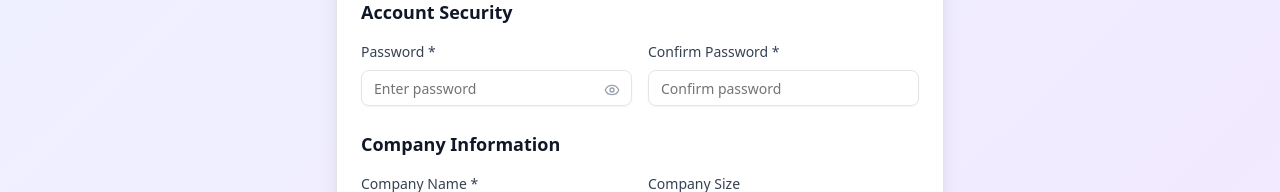
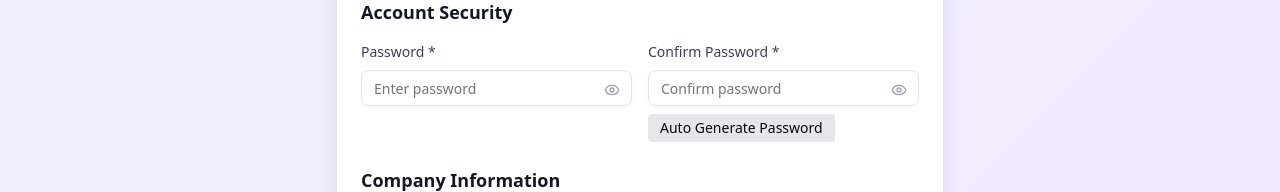
Before and after one commit to gauravpatel01/CareerNest, a React (Vite) app in the folder frontend/: page /p/recruiterauth in a window 1280 px wide. Both pictures are taken after a click on the button "Sign up for free". Shown: the part 530-722 px from the top of the page. Built offline with nearby package versions, Linux system fonts and the light colour scheme; no server answers.

Commit message:
auto generate password

```diff
--- a/frontend/src/Pages/RecruiterAuth.jsx
+++ b/frontend/src/Pages/RecruiterAuth.jsx
@@ -30,6 +30,18 @@ export default function RecruiterAuth() {
     company_website: "",
     company_description: ""
   });
+  // Remove passwordLength state and generatePassword function
+
+  // Add state for password generation
+  const generatePassword = () => {
+    const length = 12;
+    const characters = 'ABCDEFGHIJKLMNOPQRSTUVWXYZabcdefghijklmnopqrstuvwxyz0123456789!@#$%^&*()_+{}[]<>?,.';
+    let result = '';
+    for (let i = 0; i < length; i++) {
+      result += characters.charAt(Math.floor(Math.random() * characters.length));
+    }
+    setFormData({ ...formData, password: result, confirm_password: result });
+  };
 
   const clientId = import.meta.env.VITE_GOOGLE_CLIENT_ID;
 
@@ -266,6 +278,7 @@ export default function RecruiterAuth() {
                       <label className="block text-sm font-medium text-gray-700 mb-2">
                         Confirm Password *
                       </label>
+                      <div className="relative">
                         <Input
                           name="confirm_password"
                           type={showPassword ? "text" : "password"}
@@ -274,6 +287,21 @@ export default function RecruiterAuth() {
                           placeholder="Confirm password"
                           required
                         />
+                        <button
+                          type="button"
+                          onClick={() => setShowPassword(!showPassword)}
+                          className="absolute right-3 top-3 text-gray-400 hover:text-gray-600"
+                        >
+                          {showPassword ? <EyeOff className="w-4 h-4" /> : <Eye className="w-4 h-4" />}
+                        </button>
+                      </div>
+                      <button
+                        type="button"
+                        onClick={generatePassword}
+                        className="mt-2 px-3 py-1 bg-gray-200 rounded text-sm hover:bg-gray-300"
+                      >
+                        Auto Generate Password
+                      </button>
                     </div>
                   </div>
                 </div>
--- a/frontend/src/Pages/StudentAuth.jsx
+++ b/frontend/src/Pages/StudentAuth.jsx
@@ -33,6 +33,18 @@ export default function StudentAuth() {
   });
   const [passwordStrength, setPasswordStrength] = useState('');
   const [passwordMessage, setPasswordMessage] = useState('Password must be at least 8 characters and include letters, numbers, and a special character.');
+  // Remove passwordLength state and generatePassword function
+
+  // Add state for password generation
+  const generatePassword = () => {
+    const length = 12;
+    const characters = 'ABCDEFGHIJKLMNOPQRSTUVWXYZabcdefghijklmnopqrstuvwxyz0123456789!@#$%^&*()_+{}[]<>?,.';
+    let result = '';
+    for (let i = 0; i < length; i++) {
+      result += characters.charAt(Math.floor(Math.random() * characters.length));
+    }
+    setFormData({ ...formData, password: result, confirm_password: result });
+  };
 
   const clientId = import.meta.env.VITE_GOOGLE_CLIENT_ID;
 
@@ -303,6 +315,7 @@ export default function StudentAuth() {
                       <label className="block text-sm font-medium text-gray-700 mb-2">
                         Confirm Password *
                       </label>
+                      <div className="relative">
                         <Input
                           name="confirm_password"
                           type={showPassword ? "text" : "password"}
@@ -311,6 +324,21 @@ export default function StudentAuth() {
                           placeholder="Confirm password"
                           required
                         />
+                        <button
+                          type="button"
+                          onClick={() => setShowPassword(!showPassword)}
+                          className="absolute right-3 top-3 text-gray-400 hover:text-gray-600"
+                        >
+                          {showPassword ? <EyeOff className="w-4 h-4" /> : <Eye className="w-4 h-4" />}
+                        </button>
+                      </div>
+                      <button
+                        type="button"
+                        onClick={generatePassword}
+                        className="mt-2 px-3 py-1 bg-gray-200 rounded text-sm hover:bg-gray-300"
+                      >
+                        Auto Generate Password
+                      </button>
                     </div>
                   </div>
                 </div>
@@ -482,8 +510,7 @@ export default function StudentAuth() {
         <div className="flex mb-6 bg-gray-100 rounded-lg p-1">
           <button
             onClick={() => setLoginMethod("email")}
-            className={`flex-1 flex items-center justify-center py-2 px-4 rounded-md font-medium transition-colors ${
-              loginMethod === "email"
+            className={`flex-1 flex items-center justify-center py-2 px-4 rounded-md font-medium transition-colors ${loginMethod === "email"
               ? "bg-white text-gray-900 shadow-sm"
               : "text-gray-600 hover:text-gray-900"
               }`}
@@ -493,8 +520,7 @@ export default function StudentAuth() {
           </button>
           <button
             onClick={() => setLoginMethod("phone")}
-            className={`flex-1 flex items-center justify-center py-2 px-4 rounded-md font-medium transition-colors ${
-              loginMethod === "phone"
+            className={`flex-1 flex items-center justify-center py-2 px-4 rounded-md font-medium transition-colors ${loginMethod === "phone"
               ? "bg-white text-gray-900 shadow-sm"
               : "text-gray-600 hover:text-gray-900"
               }`}
@@ -535,6 +561,8 @@ export default function StudentAuth() {
                   onChange={handleInputChange}
                   placeholder="Password"
                   className="h-12 pr-10"
+                  min="8"
+                  max="64"
                   required
                 />
                 <button
```
Lines whose indentation alone changed are shown as unchanged.
